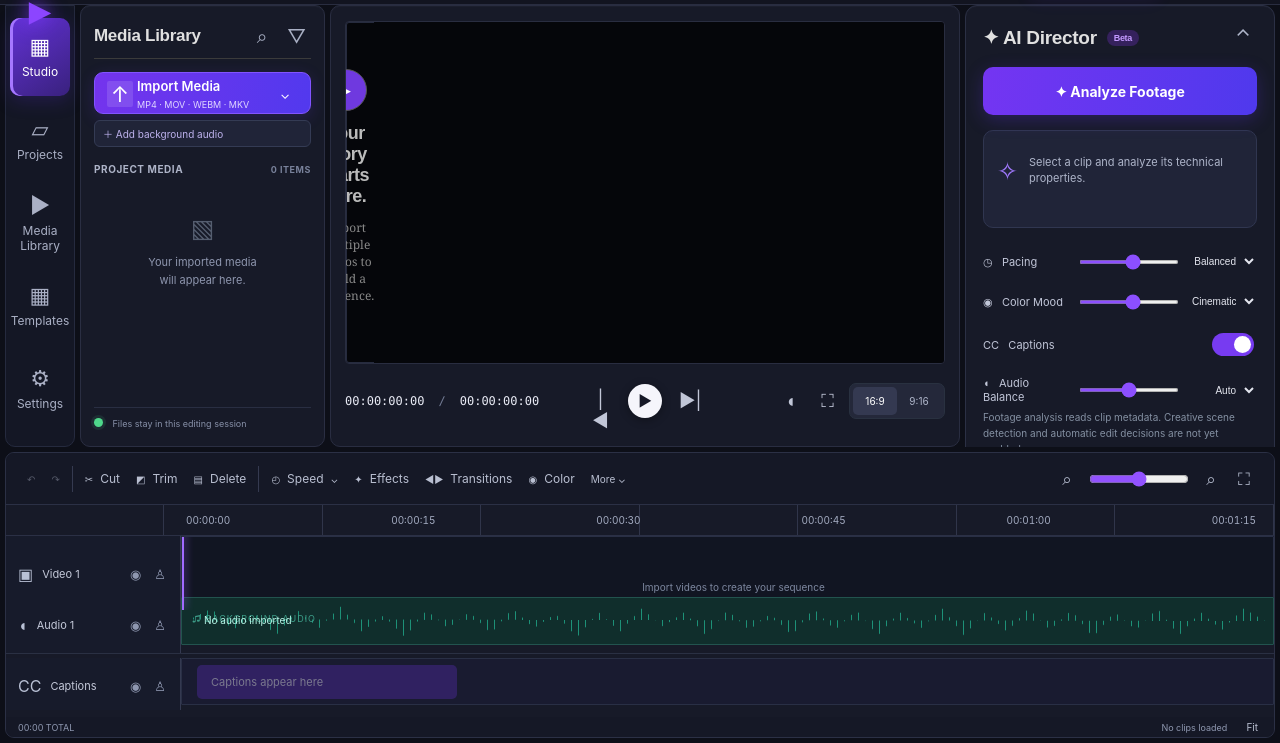
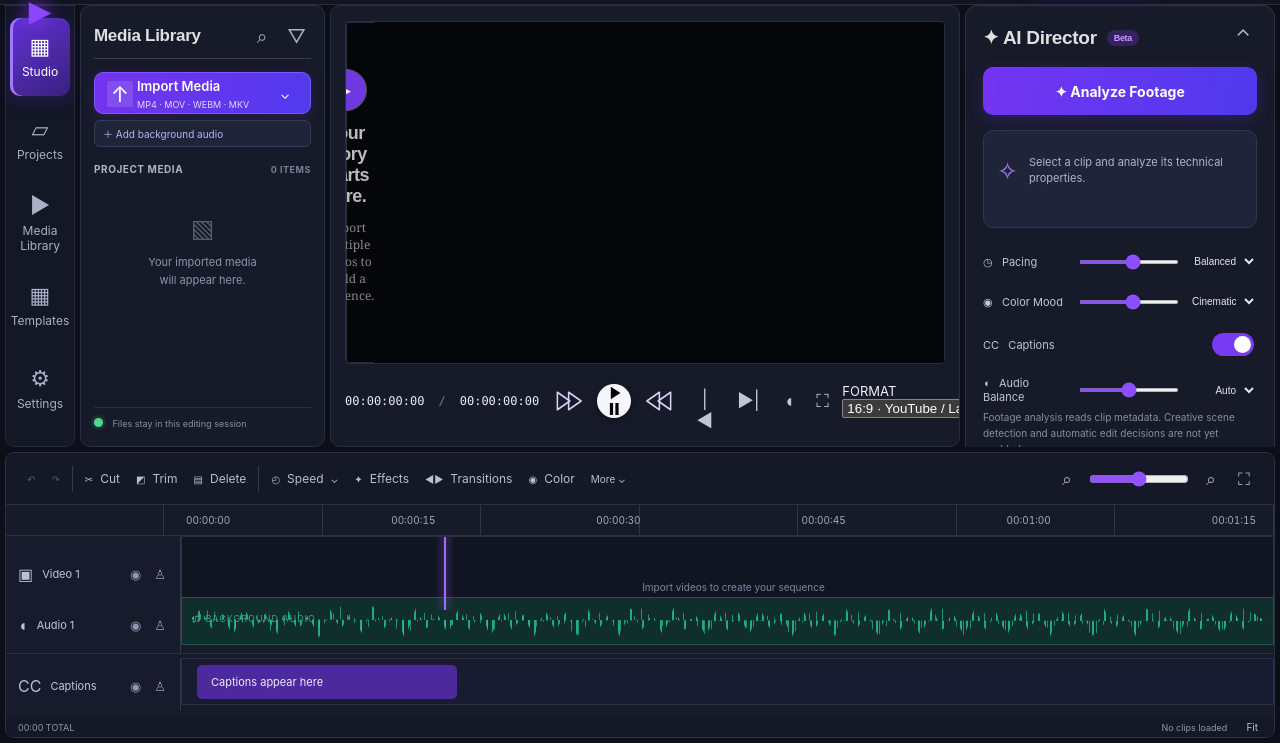
Before and after one commit to syedmohibabbas/personal-video-studio, a plain HTML site: page index.html in a window 1280 px wide. Shown: the part 57-800 px from the top of the page. Drawn offline with Linux system fonts and the light colour scheme; no server answers.

Commit message:
Add social video aspect presets and refreshed violet transport controls

```diff
--- a/index.html
+++ b/index.html
@@ -89,21 +89,29 @@
         <div class="transport">
           <div class="timecode"><span id="current-time">00:00:00:00</span><span class="time-divider">/</span><span id="total-time">00:00:00:00</span></div>
           <div class="transport-left">
-            <button class="transport-button" id="previous-clip" title="Previous clip">|◀</button>
-            <button class="play-button" id="play-button" title="Play/Pause" aria-label="Play">▶</button>
-            <button class="transport-button" id="next-clip" title="Next clip">▶|</button>
-            <button class="transport-button seek-transport legacy-seek" id="seek-backward" type="button" title="Back 10 seconds" aria-label="Back 10 seconds">
-              <svg viewBox="0 0 48 48" aria-hidden="true"><path d="M17 12 7 12 7 2"/><path d="M8 12a17 17 0 1 1-1 17"/><path d="M7 12 17 12 17 22"/><text x="24" y="29" text-anchor="middle">10</text></svg>
-            </button>
-            <button class="transport-button seek-transport legacy-seek" id="seek-forward" type="button" title="Forward 10 seconds" aria-label="Forward 10 seconds">
-              <svg viewBox="0 0 48 48" aria-hidden="true"><path d="M31 12h10V2"/><path d="M40 12a17 17 0 1 0 1 17"/><path d="M41 12 31 12 31 22"/><text x="24" y="29" text-anchor="middle">10</text></svg>
-            </button>
+            <button class="transport-button seek-transport" id="seek-backward" type="button" title="Back 10 seconds" aria-label="Back 10 seconds"><svg viewBox="0 0 48 48" aria-hidden="true"><path d="M7 10v28L27 24 7 10Z"/><path d="M25 10v28L45 24 25 10Z"/></svg></button>
+            <button class="play-button" id="play-button" title="Play/Pause" aria-label="Play"><svg class="transport-play-icon" viewBox="0 0 48 48" aria-hidden="true"><path d="M17 10.5 38 24 17 37.5Z"/></svg><svg class="transport-pause-icon" viewBox="0 0 48 48" aria-hidden="true"><path d="M15 11h7v26h-7zM27 11h7v26h-7z"/></svg></button>
+            <button class="transport-button seek-transport" id="seek-forward" type="button" title="Forward 10 seconds" aria-label="Forward 10 seconds"><svg viewBox="0 0 48 48" aria-hidden="true"><path d="M41 10v28L21 24 41 10Z"/><path d="M23 10v28L3 24 23 10Z"/></svg></button>
+            <button class="transport-button clip-step-button" id="previous-clip" title="Previous clip">|◀</button>
+            <button class="transport-button clip-step-button" id="next-clip" title="Next clip">▶|</button>
             </div>
           <div class="preview-right-controls"><span id="preview-hint" hidden></span>
             <button class="transport-button" id="mute-preview" type="button" title="Mute preview">◖</button><button class="transport-button" id="fullscreen-preview" type="button" title="Full screen preview">⛶</button>
-            <div class="aspect-controls" role="group" aria-label="Preview aspect ratio">
-              <button class="aspect-button is-active" id="aspect-landscape" type="button" title="Landscape 16:9" aria-label="Landscape 16:9" aria-pressed="true">16:9</button><button class="aspect-button" id="aspect-portrait" type="button" title="Portrait 9:16" aria-label="Portrait 9:16" aria-pressed="false">9:16</button>
-            </div>
+            <label class="aspect-select-wrap" title="Choose a social media video canvas"><span>FORMAT</span><select id="aspect-format" aria-label="Video aspect ratio">
+              <optgroup label="Popular social formats">
+                <option value="16:9" selected>16:9 · YouTube / Landscape</option>
+                <option value="9:16">9:16 · Reels / Shorts / TikTok</option>
+                <option value="4:5">4:5 · Instagram / Facebook Feed</option>
+                <option value="1:1">1:1 · Square Post</option>
+                <option value="1.91:1">1.91:1 · Facebook / LinkedIn Link</option>
+                <option value="4:3">4:3 · Classic</option>
+              </optgroup>
+              <optgroup label="Other video ratios">
+                <option value="3:2">3:2 · Photo / Video</option><option value="5:4">5:4 · Feed</option>
+                <option value="2:1">2:1 · Wide</option><option value="21:9">21:9 · Ultra-wide</option>
+                <option value="2.39:1">2.39:1 · Cinema</option>
+              </optgroup>
+            </select></label>
           </div>
         </div>
       </section>
@@ -207,7 +215,7 @@
 <div class="export-backdrop" id="export-dialog" hidden>
   <section class="export-dialog-panel" role="dialog" aria-modal="true" aria-labelledby="export-title">
     <div class="export-dialog-heading"><div><span class="eyebrow">RENDER SETTINGS</span><h2 id="export-title">Export sequence</h2></div><button id="export-close" class="export-close" type="button" aria-label="Close export settings">×</button></div>
-    <div class="export-setting"><label for="export-resolution">Resolution</label><select id="export-resolution"><option value="source">Match source</option><option value="720">HD · 720p</option><option value="1080" selected>Full HD · 1080p</option><option value="1440">2K · 1440p</option><option value="2160">4K · 2160p</option></select></div>
+    <div class="export-setting"><label for="export-resolution">Resolution</label><select id="export-resolution"><option value="source">Match source</option><option value="480">SD · 480p</option><option value="576">SD · 576p</option><option value="720">HD · 720p</option><option value="1080" selected>Full HD · 1080p</option><option value="1440">2K · 1440p</option><option value="2160">4K · 2160p</option><option value="4320">8K · 4320p</option></select></div>
     <div class="export-setting"><label for="export-format">File format</label><select id="export-format"><option value="mp4" disabled>MP4 · H.264</option><option value="mov" disabled>MOV · H.264</option><option value="mkv" disabled>MKV · H.264</option><option value="webm" disabled>WebM · VP9</option><option value="avi" disabled>AVI · MPEG-4</option><option value="gif" disabled>GIF · Animated</option></select></div>
     <div class="export-setting"><label for="export-quality">Quality</label><select id="export-quality"><option value="high">High quality</option><option value="balanced" selected>Balanced</option><option value="small">Smaller file</option></select></div>
     <p class="export-note" id="export-capability-note">Available options are checked against the connected FFmpeg engine.</p>
```
